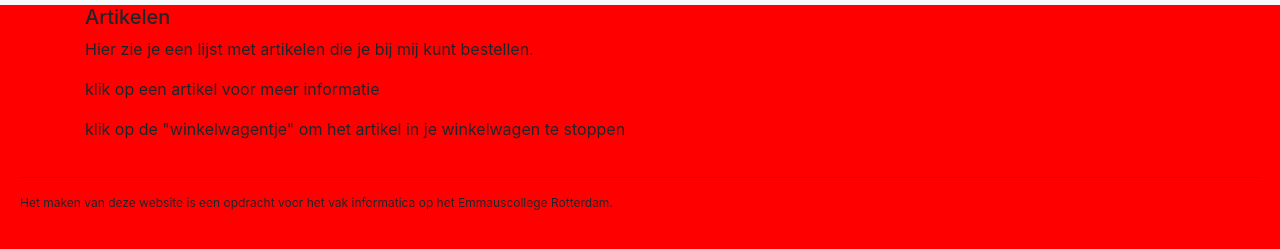
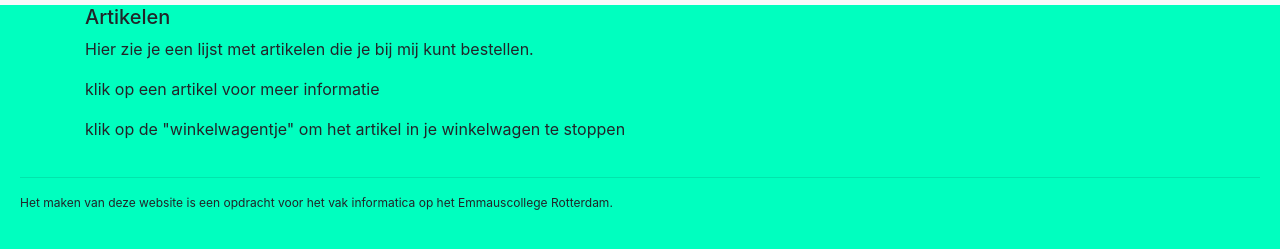
Before and after one commit to emmaus-5v/webshop-5vc-dirk-maurits-lars, a website: page web/index.html in a window 1280 px wide. Shown: the part 51-300 px from the top of the page. Drawn offline with nearby package versions, Linux system fonts and the light colour scheme; no server answers.

Commit message:
achtergrond

```diff
--- a/web/css/style.css
+++ b/web/css/style.css
@@ -74,5 +74,5 @@ footer {
   float: left;
 }
 
-body {background-color: red;
+body {background-color: rgb(0, 255, 191);
 }
```
